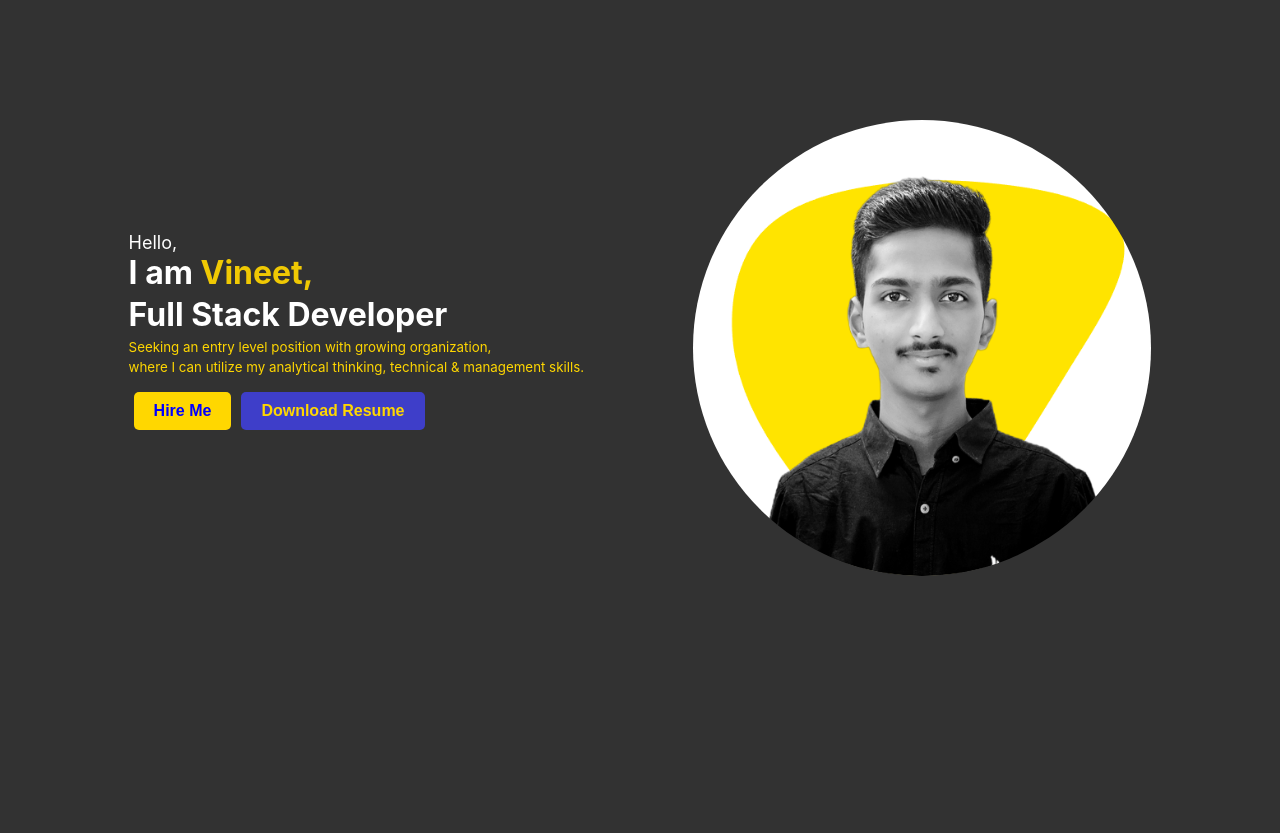
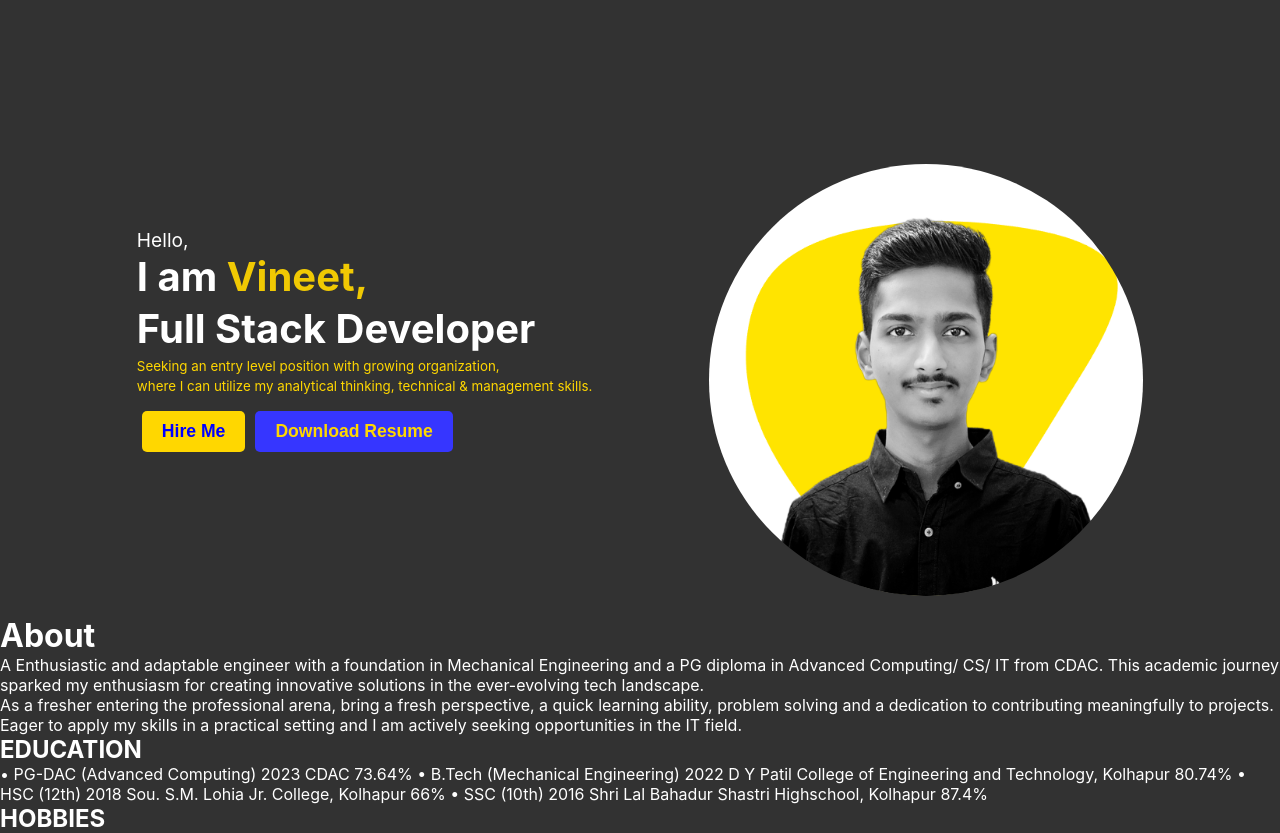
Before and after one commit to vvm3/VVMPortfolio, a React (Create React App) app: page / in a window 1280 px wide. Before the commit the page ends 800 px from the top, so only its background shows below. Built offline with nearby package versions, Linux system fonts and the light colour scheme.

Commit message:
Update app

```diff
--- a/src/App.js
+++ b/src/App.js
@@ -1,11 +1,13 @@
 import React from 'react';
 import './App.css';
 import Home from './Components/Home';
+import About from './Components/About';
 
 function App() {
   return (
     <>
       <Home/>
+      <About/>
     </>
   );
 }
--- /dev/null
+++ b/src/Components/About.css
@@ -0,0 +1,5 @@
+*{
+    margin: 0;
+    padding: 0;
+    box-sizing: border-box;
+}
--- /dev/null
+++ b/src/Components/About.js
@@ -0,0 +1,33 @@
+import React from "react";
+import "./About.css";
+
+const About = () => {
+    return (
+        <>
+            <main className="about">
+                <h1 className="title">About</h1>
+                <div className="aboutinfo">
+                    <p className="about">A Enthusiastic and adaptable engineer with a foundation in Mechanical Engineering and a PG diploma in Advanced Computing/ CS/ IT
+                        from CDAC. This academic journey sparked my enthusiasm for creating innovative solutions in the ever-evolving tech landscape.
+                        <br/>As a fresher entering the professional arena, bring a fresh perspective, a quick learning ability, problem solving and a dedication to contributing
+                        meaningfully to projects. Eager to apply my skills in a practical setting and I am actively seeking opportunities in the IT field.</p>
+                </div>
+                <div className="edu">
+                    <h2 className="title">EDUCATION</h2>
+                    <p className="titleinfo">• PG-DAC (Advanced Computing) 2023
+                    CDAC 73.64%
+                    • B.Tech (Mechanical Engineering) 2022
+                    D Y Patil College of Engineering and Technology, Kolhapur 80.74%
+                    • HSC (12th) 2018
+                    Sou. S.M. Lohia Jr. College, Kolhapur 66%
+                    • SSC (10th) 2016
+                    Shri Lal Bahadur Shastri Highschool, Kolhapur 87.4%</p>
+                    <h2 className="title">HOBBIES</h2>
+                    <p className="titleinfo"></p>
+                </div>
+            </main>
+        </>
+    )
+}
+
+export default About;
--- a/src/Components/Home.css
+++ b/src/Components/Home.css
@@ -37,7 +37,7 @@ body{
     margin-bottom: 3px;
 }
 
-button{
+button.hireme, button.resume{
     display: inline-block;
     margin: 15px 5px 5px 5px;
     padding: 10px 20px;
@@ -46,7 +46,7 @@ button{
     cursor: pointer;
     border: none;
     border-radius: 5px;
-    transition: background-color 0.5s ease;
+    transition: background-color 1s ease;
 }
 
 .hireme{
@@ -54,24 +54,24 @@ button{
     color: blue;
 }
 .hireme:hover {
-    background-color: rgb(62, 62, 201);
-    color: gold;
+    background-color: whitesmoke;
+    color: black;
 }
 
 .resume{
-    background-color: rgb(62, 62, 201);
+    background-color: rgb(54, 54, 255);
     color: gold;
 }
 .resume:hover{
-    background-color: gold;
-    color: blue;
+    background-color: whitesmoke;
+    color: black;
 }
 
 .img{
     display: flex;
     justify-content: center;
     align-items: center;
-    margin-top: 20px;
+    margin-top:20px;
 }
 
 .img img{
@@ -93,7 +93,7 @@ button{
     }
 
     .homeinfo h1{
-        font-size: 2rem;
+        font-size: 2.5rem;
     }
 
     .homeinfo p{
@@ -101,17 +101,21 @@ button{
     }
 
     span{
-        font-size: large;
+        font-size: larger;
     }
 
     .vin{
-        font-size: 2rem;
+        font-size: 2.5rem;
     }
 
     .img{
-        max-width: 37%;
+        max-width: 35%;
+        margin-top: 4rem;
+    }
+
+    button.hireme, button.resume{
+        font-size: 1.1rem;
     }
 
 
-
 }
```
